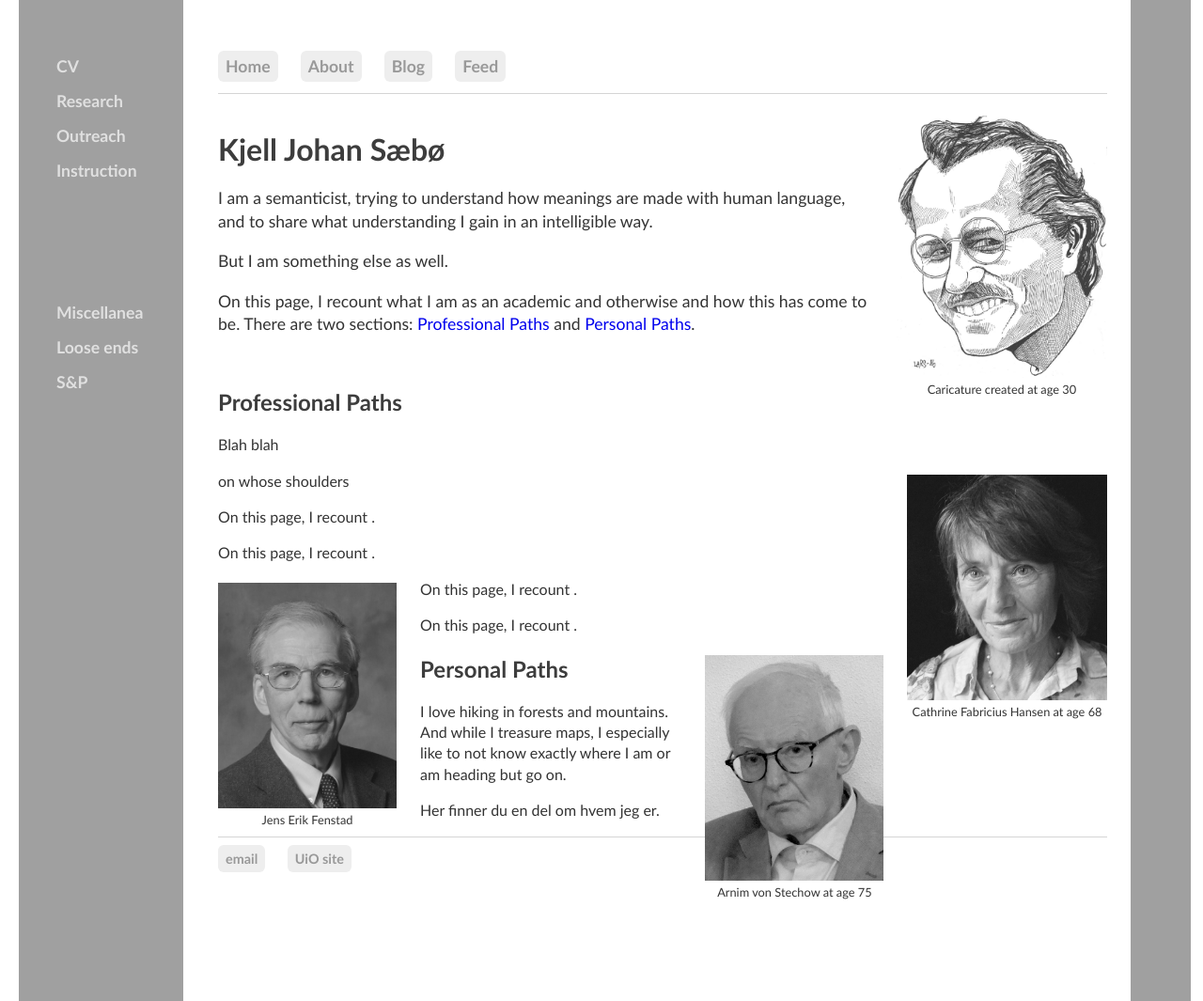
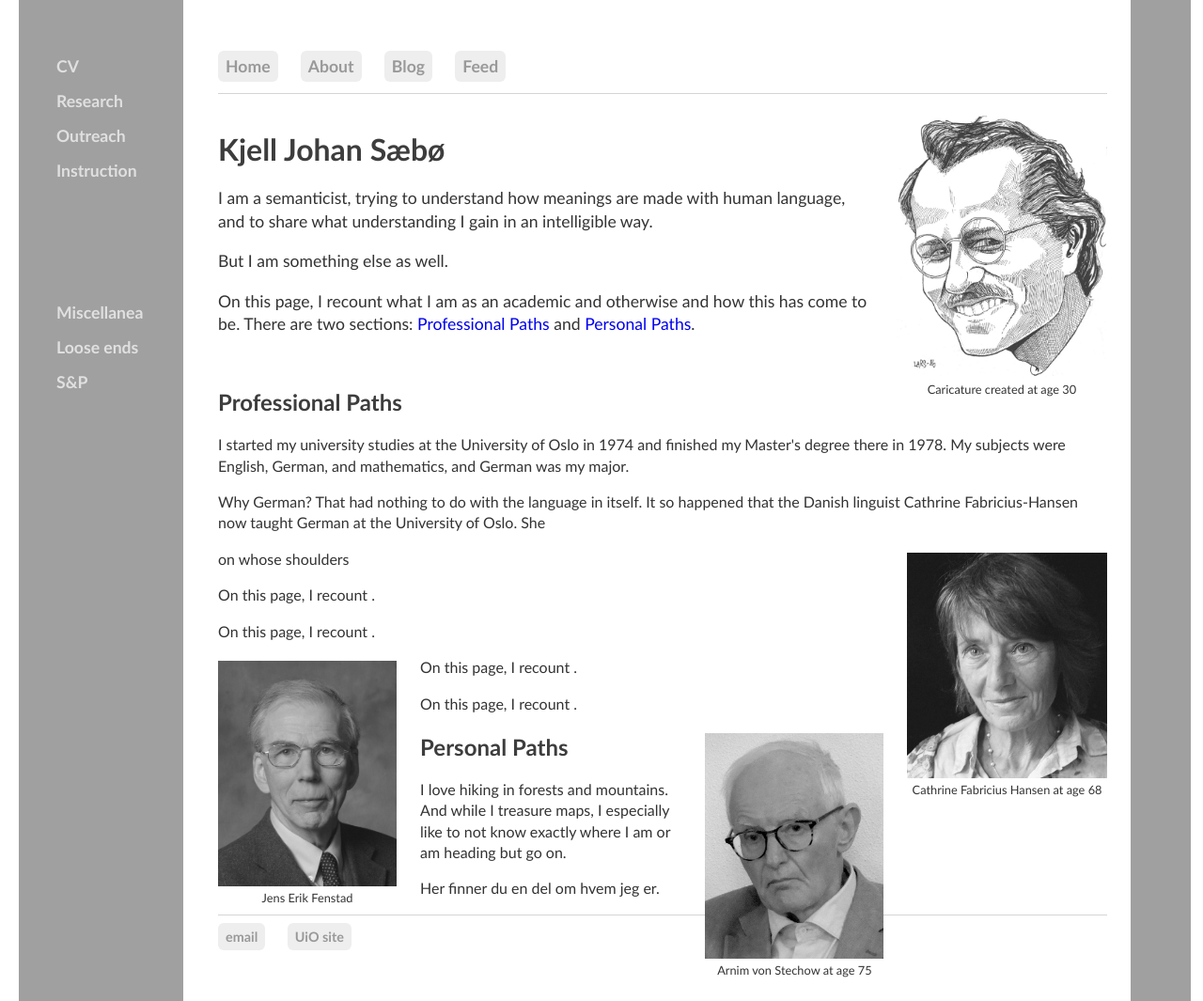
Before and after one commit to kjelljs/kjelljs.github.io, a Jekyll site: the page built from about/index.html, in a window 1280 px wide and 1065 px high. Shown: the whole window at 94% size. Built offline with Jekyll 4.4.1, drawn with Linux system fonts in a browser that asks for light colours.

Commit message:
Update index.html

```diff
--- a/about/index.html
+++ b/about/index.html
@@ -19,7 +19,7 @@ figcaption {
 	</div>
 	</br>
 	<h2 id="acad">Professional Paths</h2>
-	<p>Blah blah</p>
+	<p>I started my university studies at the University of Oslo in 1974 and finished my Master's degree there in 1978. My subjects were English, German, and mathematics, and German was my major.</p><p>Why German? That had nothing to do with the language in itself. It so happened that the Danish linguist Cathrine Fabricius-Hansen now taught German at the University of Oslo. She     </p>
 	<div style="float:right;"><figure class="rightfig"><img style="height:240px;" src="/pics/CFHgray.jpg"><figcaption>Cathrine Fabricius Hansen at age 68</figcaption></figure></div>
 	<p>on whose shoulders</p>
 	<p>On this page, I recount .</p>
```
